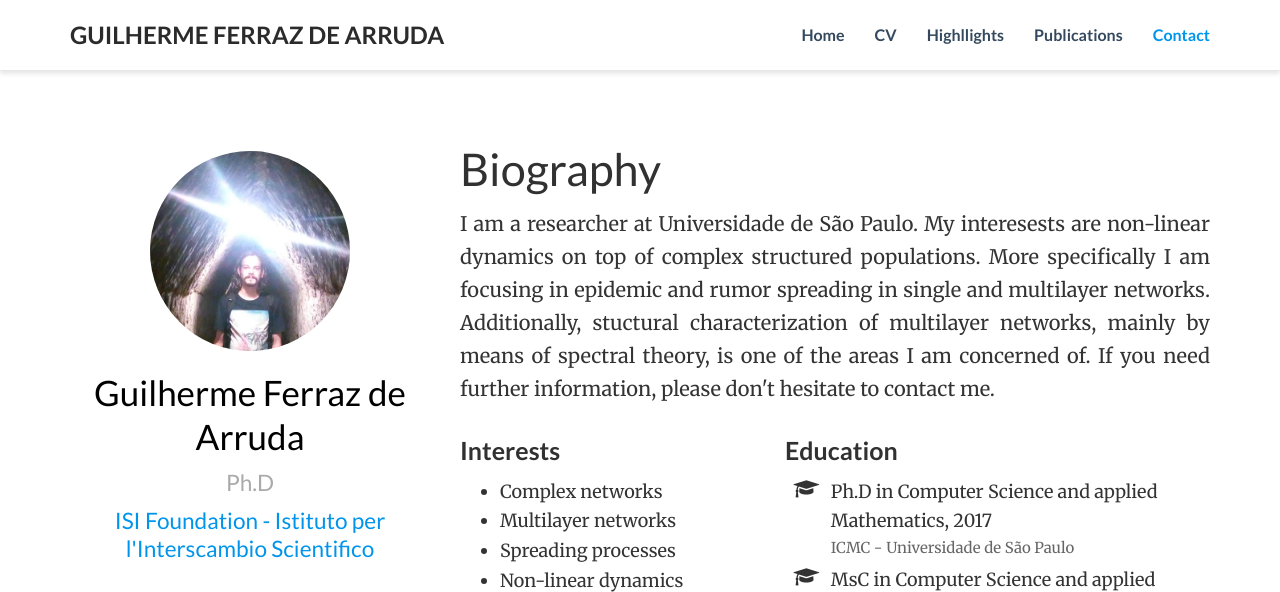
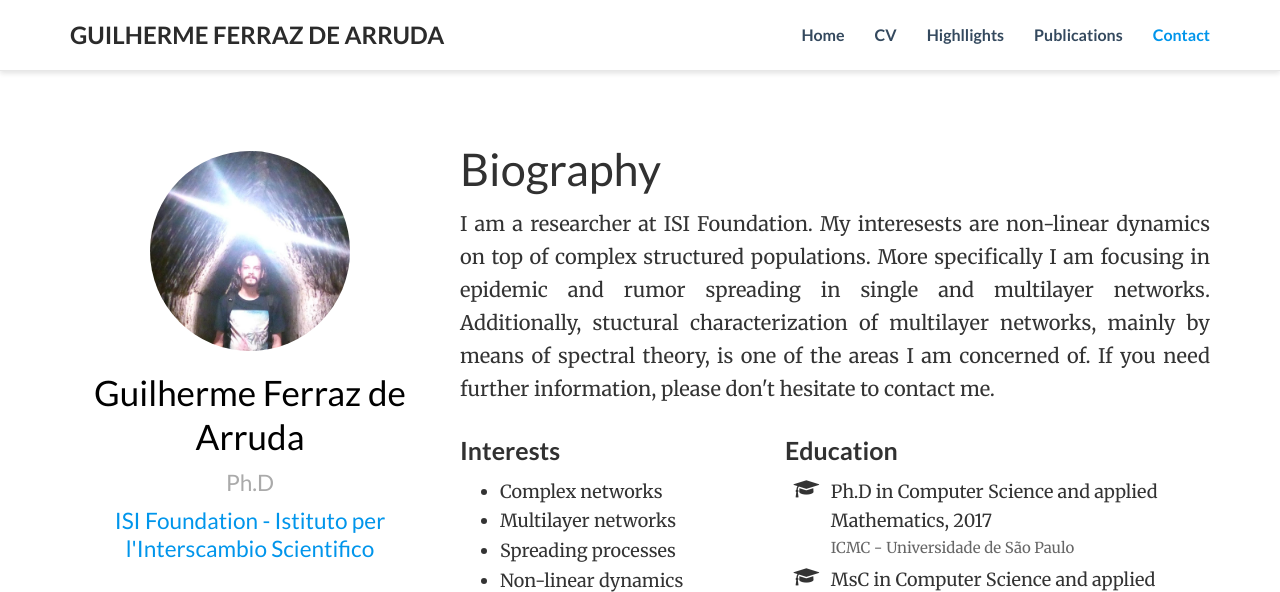
Before and after one commit to guifarruda/guifarruda.github.io, a plain HTML site: page index.html in a window 1280 px wide. Shown: the top 592 px of the page. Drawn offline with nearby package versions, Linux system fonts and the light colour scheme; some packages are replaced by stand-ins of ours; some icons are missing.

Commit message:
Initial commit

```diff
--- a/index.html
+++ b/index.html
@@ -241,7 +241,7 @@
 
 <h1 id="biography">Biography</h1>
 
-<div style="text-align: justify"> I am a researcher at Universidade de São Paulo. My interesests are non-linear dynamics on top of complex structured populations. More specifically I am focusing in epidemic and rumor spreading in single and multilayer networks. Additionally, stuctural characterization of multilayer networks, mainly by means of spectral theory, is one of the areas I am concerned of. If you need further information, please don't hesitate to contact me.</div>
+<div style="text-align: justify"> I am a researcher at ISI Foundation. My interesests are non-linear dynamics on top of complex structured populations. More specifically I am focusing in epidemic and rumor spreading in single and multilayer networks. Additionally, stuctural characterization of multilayer networks, mainly by means of spectral theory, is one of the areas I am concerned of. If you need further information, please don't hesitate to contact me.</div>
 
 
     <div class="row">
```
